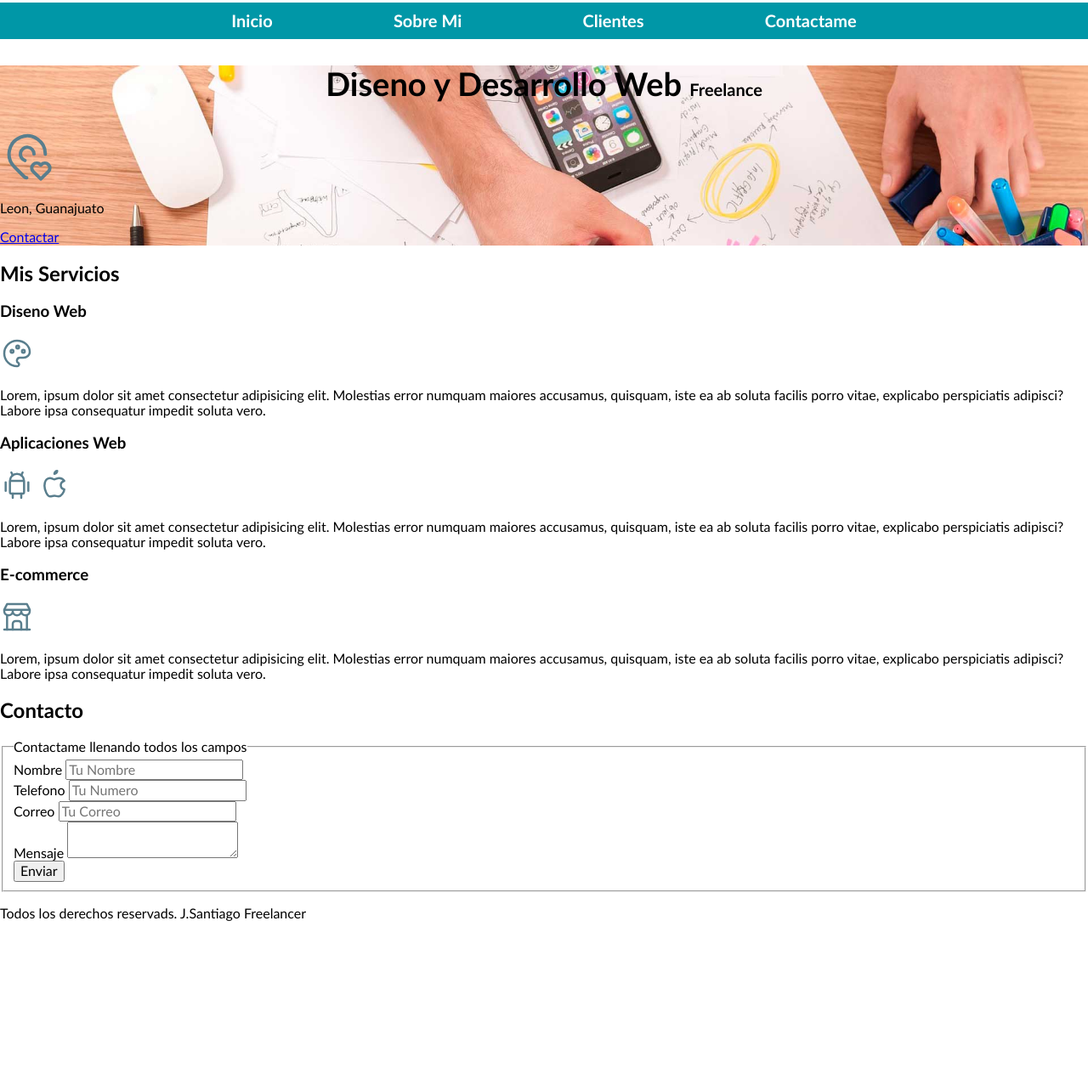
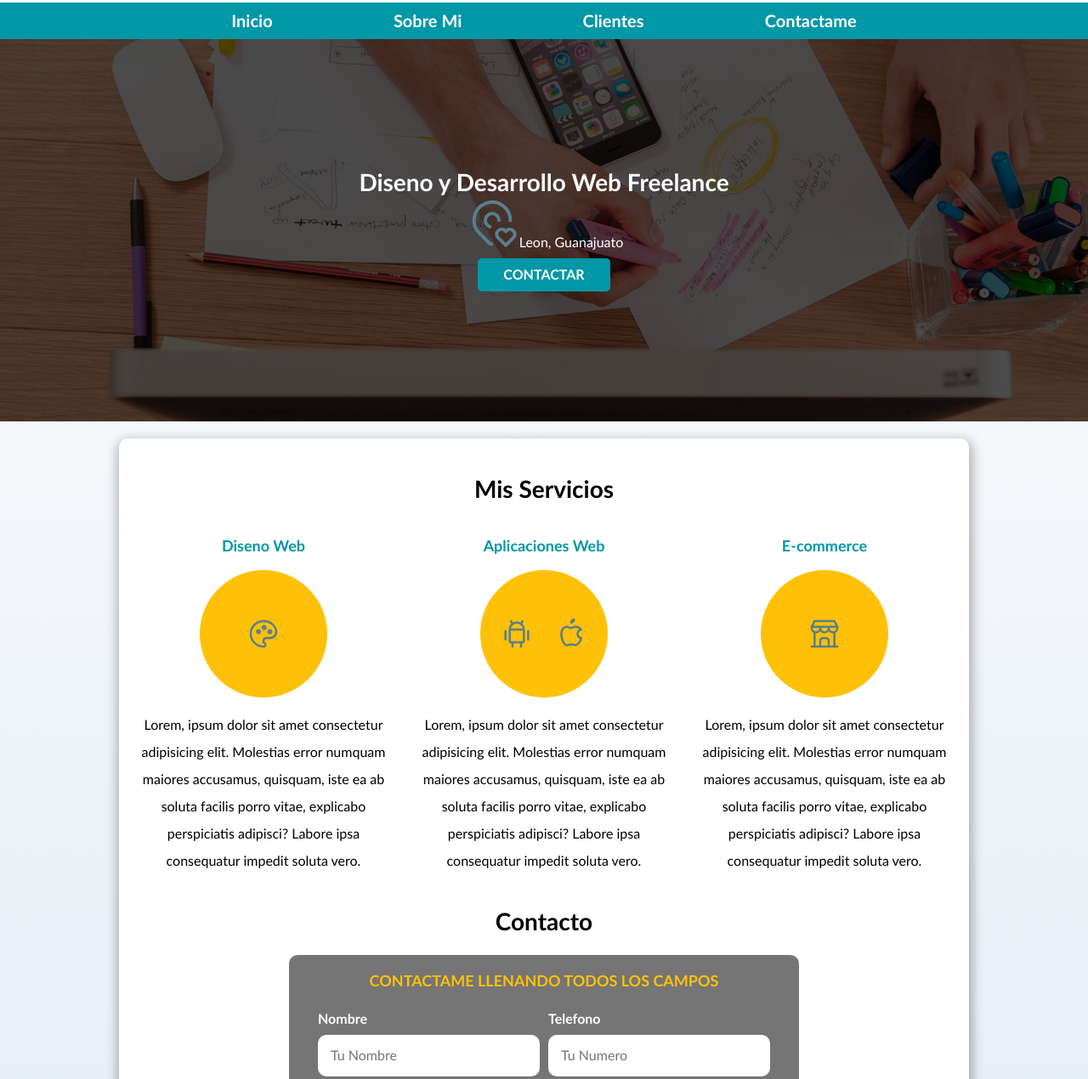
Before and after one commit to jsantiago-dev/freelance, a plain HTML site: page index.html in a window 1280 px wide. Shown: the part 92-1362 px from the top of the page at 85% size. Before the commit the page ends 1192 px from the top, so only its background shows below. Drawn offline with Linux system fonts and the light colour scheme.

Commit message:
Se realizan los bloques restatens del proyecto

```diff
--- a/css/index.css
+++ b/css/index.css
@@ -1,25 +1,99 @@
 :root{
     --white: #fff;
     --black: #212121;
+    --black-background: rgba(0,0,0, 0.7);
     --gray: #757575;
+    --light-gray: #dfe9f3;
     --primary: rgba(255,193,7,1);
     --secundary: #0097a7;
 
 }
-
+/*  Global  */
 html{
     font-size: 62.5%;
+    box-sizing: border-box;
+    scroll-snap-type: y mandatory;
+}
+
+/*   Scrol Snap */
+.services,
+.principal-navigation,
+.form{
+    scroll-snap-align: center;
+    scroll-snap-stop: always    ;
+
+}
+
+
+*, *:before, *:after{
+    box-sizing: inherit;
 }
 
 body{
     font-size: 16px;/* 1rem = 10px*/
     font-family: 'Trebuchet MS', 'Lucida Sans Unicode', 'Lucida Grande', 'Lucida Sans', Arial, sans-serif;
+    background-image: linear-gradient(to top, var(--light-gray) 0%, var(--white) 100%);
 }
+
 .container{
     max-width: 100rem;
     margin: 0 auto;
 }
 
+.button{
+    color: var(--white);
+    background-color: var(--secundary);
+    padding: 1rem 3rem;
+    margin-top: 1rem;
+    text-decoration: none;
+    text-transform: uppercase;
+    font-weight: bold;
+    border-radius: 0.5rem;
+    width: 90%;
+    text-align: center;
+    border: none;
+}
+
+@media (min-width: 768px){
+    .button{
+        width: auto;
+    }
+}
+
+.button:hover{
+    cursor: pointer;
+    background-color: var(--primary);
+    color: var(--black);
+}
+
+.shadow{
+    -webkit-box-shadow: 1px 5px 13px 3px rgba(87,87,87,0.45);
+    -moz-box-shadow: 1px 5px 13px 3px rgba(87,87,87,0.45);
+    box-shadow: 1px 5px 13px 3px rgba(87,87,87,0.45);
+    background-color: var(--white);
+    padding: 2rem;
+    border-radius: 1rem;
+}
+
+/*  Typography  */
+h1{
+    font-size: 3.8rem;
+}
+
+h2{
+    font-size: 2.8rem;
+}
+
+h3{
+    font-size: 1.8rem;
+}
+
+h1, h2, h3{
+    text-align: center;
+}
+
+
+/*   Principal Navigation  */
 .nav-bg{
     background-color: var(--secundary);
 }
@@ -52,19 +126,38 @@ body{
     }
 }
 
-.title{
-    text-align: center;
-    font-size: 3.8rem;
-}
-
+/*  Titles  */
 .title span{
     font-size: 2rem;
 }
 
+/*  Utilities   */
+.w-sm-100{
+    width: 100%;
+}
+
+@media (min-width: 768px){
+    .w-sm-100{
+        width: auto;
+    }
+}
+
+.align-right{
+    justify-content: flex-end;
+}
+
+.flex{
+    display: flex;
+}
+
+/*   Hero Block  */
 .hero{
     background-image: url(../img/hero.jpg);
     background-repeat: no-repeat;
     background-size: cover;
+    height: 45rem;
+    position: relative;
+    margin-bottom: 2rem;
 }
 @media (max-width: 768px){
     .hero{
@@ -73,3 +166,129 @@ body{
         background-size: cover;
     }
 }
+
+.content-hero{
+    position: absolute;
+    background-color: var(--black-background);
+    width: 100%;
+    height: 100%;
+    display: flex;
+    flex-direction: column;
+    align-items: center;
+    justify-content: center;
+}
+
+.content-hero h2,
+.content-hero p{
+    color: var(--white);
+    margin: 0rem;
+}
+
+.content-hero .ubication-icon{
+    display: flex;
+    align-items: flex-end;
+}
+
+
+/*   Services  */
+
+
+
+@media (min-width: 768px){
+    .services{
+        display: grid;
+        grid-template-columns: repeat(3, 1fr);
+        column-gap: 3rem;
+    }
+}
+
+.service{
+    display: flex;
+    flex-direction: column;
+    align-items: center;
+}
+
+.service h3{
+    color: var(--secundary);
+    font-weight: 600;
+}
+
+.service p{
+    line-height: 2;
+    text-align: center;
+}
+
+.service .icons{
+    width: 15rem;
+    height: 15rem;
+    background-color: var(--primary);
+    border-radius: 50%;
+    display: flex;
+    justify-content: space-evenly;
+    align-items: center;
+
+}
+
+/*   Form    */
+
+.form{
+    background-color: var(--gray);
+    width: min(60rem, 100%);/*La funcion utiliza el valor menor*/
+    margin: 0 auto;
+    padding: 2rem;
+    border-radius: 1rem;
+}
+
+.form fieldset{
+    border: none;
+}
+
+.form legend{
+    color: var(--primary);
+    text-align: center;
+    font-size: 1.8rem;
+    text-transform: uppercase;
+    margin-bottom: 2rem;
+    font-weight: bold;
+}
+
+@media (min-width: 768px){
+    .fieldset-container{
+        display: grid;
+        grid-template-columns: repeat(2, 1fr);
+        column-gap: 1rem;
+    }
+
+    .fieldset:nth-child(3),
+    .fieldset:nth-child(4){
+         grid-column: 1 / 3 ;
+    }
+}
+
+.fieldset{
+    margin-bottom:  1rem;
+
+}
+
+.fieldset label{
+    color: var(--white);
+    font-weight: bold;
+    margin-bottom: 1rem;
+    display: block;
+}
+
+.fieldset textarea{
+    height: 20rem;
+}
+
+.input-text{
+    width: 100%;
+    border: none;
+    padding: 1.5rem;
+    border-radius: 1rem;
+}
+
+/*   Footer   */
+.footer{
+    text-align: center;
+}
--- a/index.html
+++ b/index.html
@@ -13,7 +13,7 @@
 <body>
 
     <header>
-        <h1 class="title">J.Santiago <span>Developer</span></h1>
+        <h1>J.Santiago <span>Developer</span></h1>
     </header>
 
     <div class="nav-bg">
@@ -27,30 +27,34 @@
 
     <section class="hero">
         <div class="content-hero">
-            <h2 class="title">Diseno y Desarrollo Web <span>Freelance  </span></h2>
+            <h2 >Diseno y Desarrollo Web <span>Freelance  </span></h2>
 
-         <p>
+         <div class="ubication-icon">
+
             <svg xmlns="http://www.w3.org/2000/svg" class="icon icon-tabler icon-tabler-map-pin-heart" width="64" height="64" viewBox="0 0 24 24" stroke-width="1.5" stroke="#597e8d" fill="none" stroke-linecap="round" stroke-linejoin="round">
                 <path stroke="none" d="M0 0h24v24H0z" fill="none"/>
                 <path d="M15 11a3 3 0 1 0 -3.973 2.839" />
                 <path d="M11.76 21.47a1.991 1.991 0 0 1 -1.173 -.57l-4.244 -4.243a8 8 0 1 1 13.657 -5.588" />
                 <path d="M18 22l3.35 -3.284a2.143 2.143 0 0 0 .005 -3.071a2.242 2.242 0 0 0 -3.129 -.006l-.224 .22l-.223 -.22a2.242 2.242 0 0 0 -3.128 -.006a2.143 2.143 0 0 0 -.006 3.071l3.355 3.296z" />
               </svg>
-        </p>
-
 
               <p>Leon, Guanajuato</p>
 
-        <a href="#">Contactar</a>
+        </div>
+
+        <a class="button" href="#">Contactar</a>
         </div>
     </section>
 
-    <main>
+    <main class="container shadow">
+
         <h2>Mis Servicios</h2>
 
-        <section>
+        <div class="services">
+            <section class="service">
                 <h3>Diseno Web</h3>
 
+                <div class="icons">
                     <svg xmlns="http://www.w3.org/2000/svg" class="icon icon-tabler icon-tabler-palette" width="40" height="40" viewBox="0 0 24 24" stroke-width="1.5" stroke="#597e8d" fill="none" stroke-linecap="round" stroke-linejoin="round">
                         <path stroke="none" d="M0 0h24v24H0z" fill="none"/>
                         <path d="M12 21a9 9 0 0 1 0 -18c4.97 0 9 3.582 9 8c0 1.06 -.474 2.078 -1.318 2.828c-.844 .75 -1.989 1.172 -3.182 1.172h-2.5a2 2 0 0 0 -1 3.75a1.3 1.3 0 0 1 -1 2.25" />
@@ -58,15 +62,16 @@
                         <path d="M12.5 7.5m-1 0a1 1 0 1 0 2 0a1 1 0 1 0 -2 0" />
                         <path d="M16.5 10.5m-1 0a1 1 0 1 0 2 0a1 1 0 1 0 -2 0" />
                     </svg>
-
+                </div>
                 <p>Lorem, ipsum dolor sit amet consectetur adipisicing elit.
                 Molestias error numquam maiores accusamus, quisquam, iste
                 ea ab soluta facilis porro vitae, explicabo perspiciatis adipisci?
                 Labore ipsa consequatur impedit soluta vero.</p>
             </section>
 
-        <section>
+            <section class="service">
                 <h3>Aplicaciones Web</h3>
+                <div class="icons">
                     <svg xmlns="http://www.w3.org/2000/svg" class="icon icon-tabler icon-tabler-brand-android" width="40" height="40" viewBox="0 0 24 24" stroke-width="1.5" stroke="#597e8d" fill="none" stroke-linecap="round" stroke-linejoin="round">
                         <path stroke="none" d="M0 0h24v24H0z" fill="none"/>
                         <path d="M4 10l0 6" />
@@ -83,6 +88,7 @@
                         <path d="M9 7c-3 0 -4 3 -4 5.5c0 3 2 7.5 4 7.5c1.088 -.046 1.679 -.5 3 -.5c1.312 0 1.5 .5 3 .5s4 -3 4 -5c-.028 -.01 -2.472 -.403 -2.5 -3c-.019 -2.17 2.416 -2.954 2.5 -3c-1.023 -1.492 -2.951 -1.963 -3.5 -2c-1.433 -.111 -2.83 1 -3.5 1c-.68 0 -1.9 -1 -3 -1z" />
                         <path d="M12 4a2 2 0 0 0 2 -2a2 2 0 0 0 -2 2" />
                     </svg>
+                </div>
 
                 <p>Lorem, ipsum dolor sit amet consectetur adipisicing elit.
                 Molestias error numquam maiores accusamus, quisquam, iste
@@ -90,8 +96,9 @@
                 Labore ipsa consequatur impedit soluta vero.</p>
             </section>
 
-        <section>
+            <section class="service">
                 <h3>E-commerce</h3>
+                <div class="icons">
                     <svg xmlns="http://www.w3.org/2000/svg" class="icon icon-tabler icon-tabler-building-store" width="40" height="40" viewBox="0 0 24 24" stroke-width="1.5" stroke="#597e8d" fill="none" stroke-linecap="round" stroke-linejoin="round">
                         <path stroke="none" d="M0 0h24v24H0z" fill="none"/>
                         <path d="M3 21l18 0" />
@@ -100,50 +107,53 @@
                         <path d="M19 21l0 -10.15" />
                         <path d="M9 21v-4a2 2 0 0 1 2 -2h2a2 2 0 0 1 2 2v4" />
                     </svg>
+                </div>
                 <p>Lorem, ipsum dolor sit amet consectetur adipisicing elit.
                 Molestias error numquam maiores accusamus, quisquam, iste
                 ea ab soluta facilis porro vitae, explicabo perspiciatis adipisci?
                 Labore ipsa consequatur impedit soluta vero.</p>
             </section>
-
-    </main>
-
+        </div><!-- .services-->
 
     <section>
         <h2>Contacto</h2>
 
-        <form>
+        <form class="form">
             <fieldset>
                 <legend>Contactame llenando todos los campos</legend>
 
-                <div>
+                <div class="fieldset-container">
+                    <div class="fieldset">
                         <label>Nombre</label>
-                    <input type="text" placeholder="Tu Nombre">
+                        <input class="input-text" type="text" placeholder="Tu Nombre">
                     </div>
 
-                <div>
+                    <div class="fieldset">
                         <label>Telefono</label>
-                    <input type="tel" placeholder="Tu Numero">
+                        <input class="input-text" type="tel" placeholder="Tu Numero">
                     </div>
 
-                <div>
+                    <div class="fieldset">
                         <label>Correo</label>
-                    <input type="email" placeholder="Tu Correo">
+                        <input class="input-text" type="email" placeholder="Tu Correo">
                     </div>
 
-                <div>
+                    <div class="fieldset">
                         <label>Mensaje</label>
-                    <textarea></textarea>
+                        <textarea class="input-text"></textarea>
+                    </div>
+                </div><!--  Fieldset-Container  -->
+
+                    <div class="align-right flex">
+                        <input class="button w-sm-100" type="submit" value="Enviar">
                     </div>
 
-                <div>
-                    <input type="submit" value="Enviar">
-                </div>
             </fieldset>
         </form>
     </section>
+    </main>
 
-    <footer>
+    <footer class="footer">
         <p>Todos los derechos reservads. J.Santiago Freelancer</p>
     </footer>
 </body>
```
Lines whose indentation alone changed are shown as unchanged.
